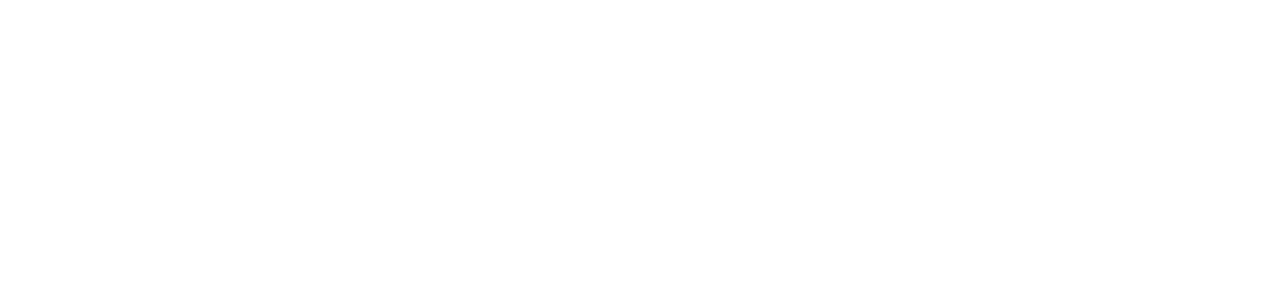
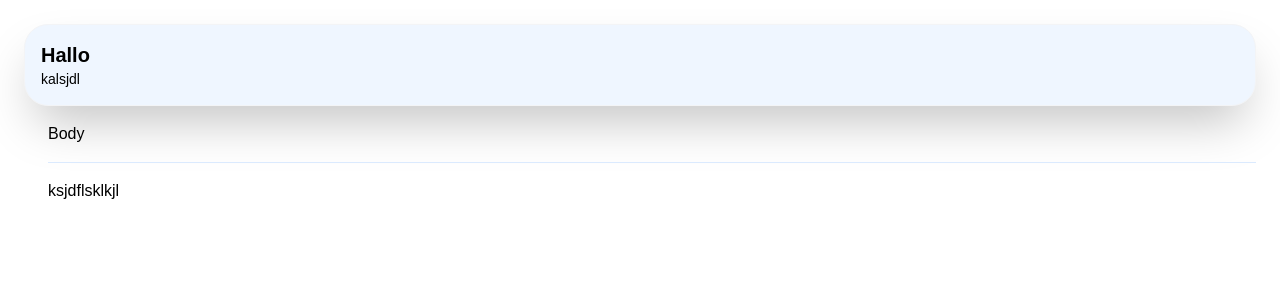
Before and after one commit to JoeLan124/reactpatternDay1, a Next.js app in the folder solution3/: page / in a window 1280 px wide. Shown: the top 300 px of the page. Built offline with nearby package versions, Linux system fonts and the light colour scheme.

Commit message:
fine tuning

```diff
--- a/solution3/app/components/Card.jsx
+++ b/solution3/app/components/Card.jsx
@@ -1,36 +1,42 @@
-function Card ({ children})  {
+function Card({ children }) {
   return (
-      <div className="bg-white rounded-2xl  text-blue-700 h-34 w-1/2">
-          {children}
-    </div>
-  )
-}
-
-function CardHeader({ title, children }) {
-    return (
-      <div>
-        <h1>{title}</h1>
+    <div className="bg-white text-black rounded-2xl p-6">
       {children}
     </div>
   );
 }
 
-function CardBody ({ children})  {
+
+
+
+function CardHeader({ title, children, className }) {
     return (
-        <div>
+        <div className={`mb-4 border-1 border-gray-100 rounded-3xl p-4 shadow-2xl ${className}`} >
+          <h1 className="text-xl font-bold">{title}</h1>
+          <div className="text-sm">
                 {children}
         </div>
-    )
+    </div>
+  );
 }
+
+
+
+function CardBody({ children }) {
+  return <div className="mb-4 pl-6">{children}</div>;
+}
+
 
 function CardFooter ({children })  {
     return (
-        <div>
+      <div className="mb-4 pl-6">
+        <hr className="my-4 text-blue-100" />
         {children}
       </div>
+    );
+};
 
-    )
-};
+
 
 Card.Header = CardHeader;
 Card.Body = CardBody;
--- a/solution3/app/components/CardDemo.jsx
+++ b/solution3/app/components/CardDemo.jsx
@@ -1,13 +1,13 @@
 import Card from "./Card"
 
-const CardDemo = () => {
+export default function CardDemo ()  {
   return (
     <Card>
-    <Card.Header title="Hallo"> sdnalkd</Card.Header>
-    <Card.Body><p>Body</p></Card.Body>
-    <Card.Footer>askljdaksjd</Card.Footer>
+      <Card.Header title="Hallo" className="bg-blue-50"> kalsjdl</Card.Header>
+      <Card.Body>Body</Card.Body>
+
+      <Card.Footer>ksjdflsklkjl</Card.Footer>
   </Card>
 
   )
 }
-export default CardDemo
--- a/solution3/app/page.js
+++ b/solution3/app/page.js
@@ -1,4 +1,4 @@
-import CardDemo from "./components/Card";
+import CardDemo from "./components/CardDemo";
 
 export default function Home() {
   return <CardDemo/>;
```
Lines whose indentation alone changed are shown as unchanged.
